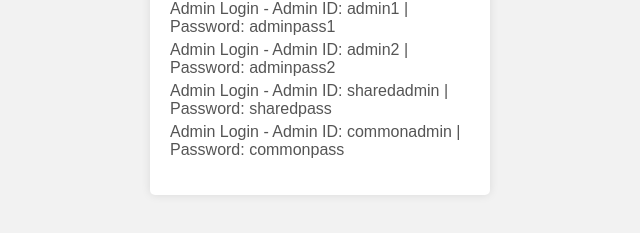
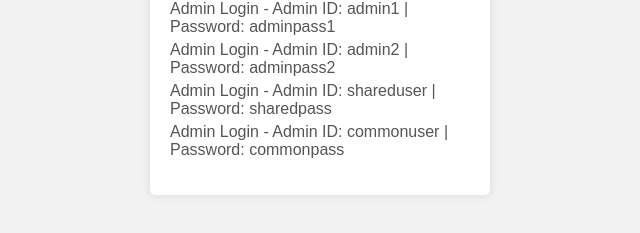
Before and after one commit to Princegainsight/aagaaz2, a plain HTML site: page index.html in a window 1280 px wide. Shown: the part 1019-1252 px from the top of the page, 320-960 px from the left. Drawn offline with Linux system fonts and the light colour scheme.

Commit message:
Update index.html

```diff
--- a/index.html
+++ b/index.html
@@ -57,8 +57,8 @@
             <ul>
                 <li>Admin Login - Admin ID: admin1 | Password: adminpass1</li>
                 <li>Admin Login - Admin ID: admin2 | Password: adminpass2</li>
-                <li>Admin Login - Admin ID: sharedadmin | Password: sharedpass</li>
-                <li>Admin Login - Admin ID: commonadmin | Password: commonpass</li>
+                <li>Admin Login - Admin ID: shareduser | Password: sharedpass</li>
+                <li>Admin Login - Admin ID: commonuser | Password: commonpass</li>
             </ul>
         </div>
     </div>
```
